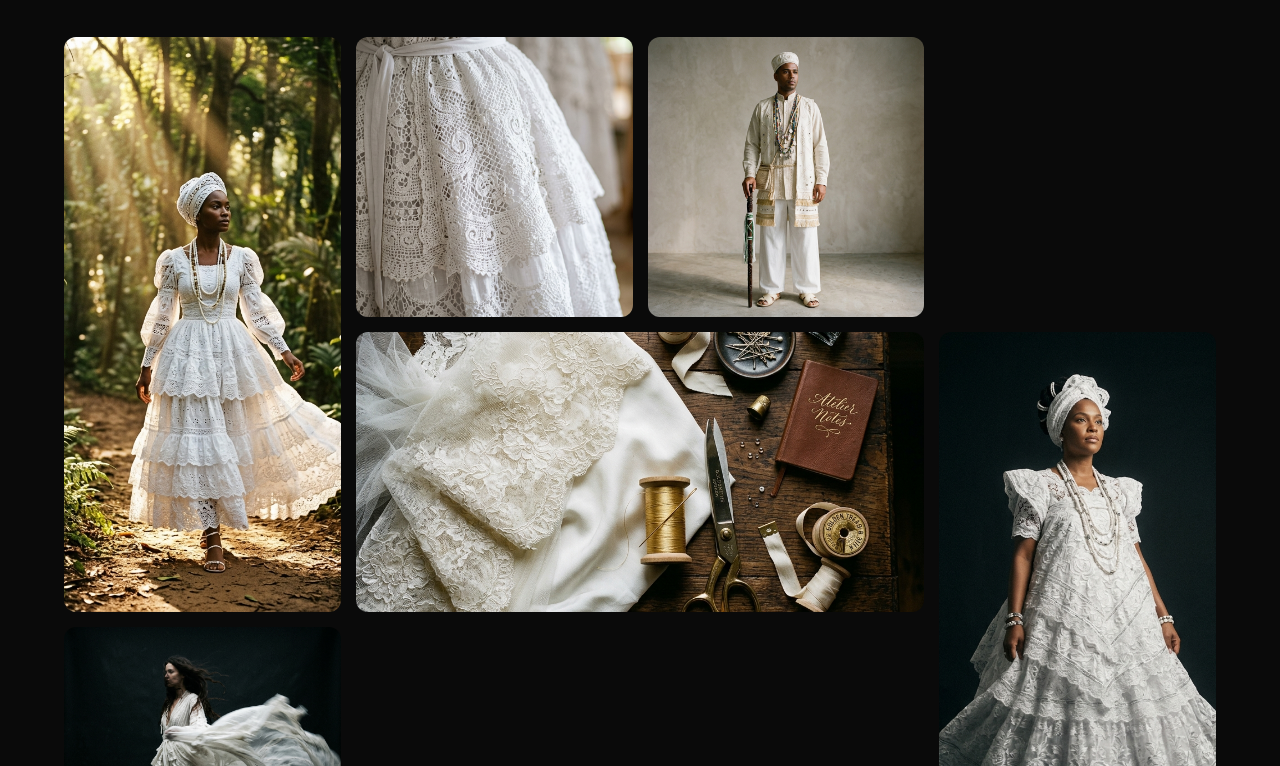
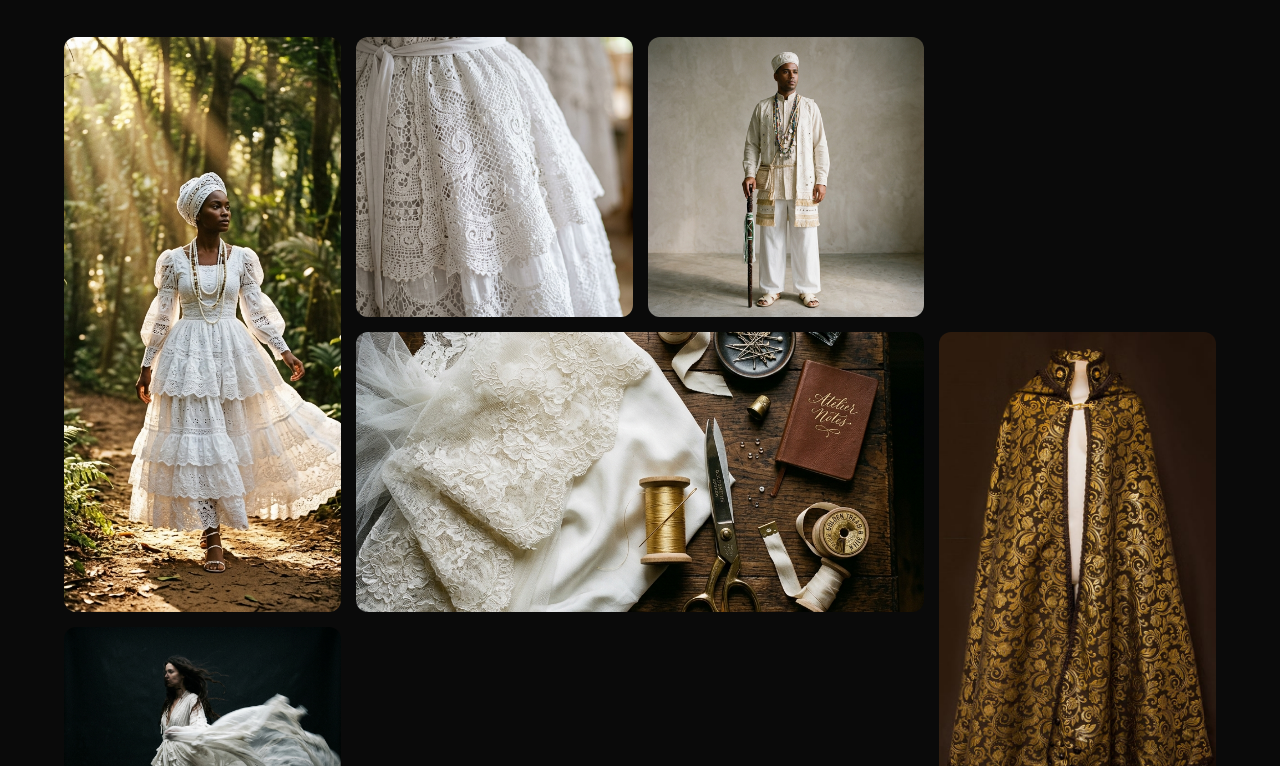
Before and after one commit to luisfelipe261099/roupadeterreiro, a plain HTML site: page index.html in a window 1280 px wide. Shown: the part 2034-2800 px from the top of the page. Drawn offline with nearby package versions, Linux system fonts and the light colour scheme; a web font is replaced by a local one.

Commit message:
Refactor code structure for improved readability and maintainability

```diff
--- a/index.html
+++ b/index.html
@@ -43,7 +43,7 @@
         <section id="home" class="hero">
             <canvas id="particles-canvas"></canvas>
             <div class="hero-bg-container">
-                <div class="hero-bg" style="background-image: url('hero.png');"></div>
+                <div class="hero-bg" style="background-image: url('hero.jpeg');"></div>
             </div>
             <div class="hero-content">
                 <h1 class="hero-title">Veste <span>com Fé</span></h1>
@@ -170,7 +170,7 @@
                     </div>
                 </div>
                 <div class="bento-item bento-tall">
-                    <img src="hero.png" alt="Vestido Ritual" loading="lazy">
+                    <img src="hero.jpeg" alt="Vestido Ritual" loading="lazy">
                     <div class="bento-overlay">
                         <span class="bento-tag">Destaque</span>
                         <h3>Ritual</h3>
@@ -278,7 +278,7 @@
         <!-- ===== STORY ===== -->
         <section class="story-section">
             <div class="story-image-group">
-                <img src="hero.png" alt="Ateliê" class="story-img-1" width="600" height="400" loading="lazy">
+                <img src="hero.jpeg" alt="Ateliê" class="story-img-1" width="600" height="400" loading="lazy">
                 <img src="atelier.png" alt="Costura" class="story-img-2" width="300" height="200" loading="lazy">
             </div>
             <div class="story-text">
@@ -365,7 +365,7 @@
                 <div class="insta-item"><img src="product1.png" alt="Instagram" loading="lazy"></div>
                 <div class="insta-item"><img src="lookbook1.png" alt="Instagram" loading="lazy"></div>
                 <div class="insta-item"><img src="product4.png" alt="Instagram" loading="lazy"></div>
-                <div class="insta-item"><img src="hero.png" alt="Instagram" loading="lazy"></div>
+                <div class="insta-item"><img src="hero.jpeg" alt="Instagram" loading="lazy"></div>
                 <div class="insta-item"><img src="product2.png" alt="Instagram" loading="lazy"></div>
                 <div class="insta-item"><img src="lookbook2.png" alt="Instagram" loading="lazy"></div>
             </div>
```
Also changed, not shown: hero.jpeg (added), out.png (renamed from hero.png).
